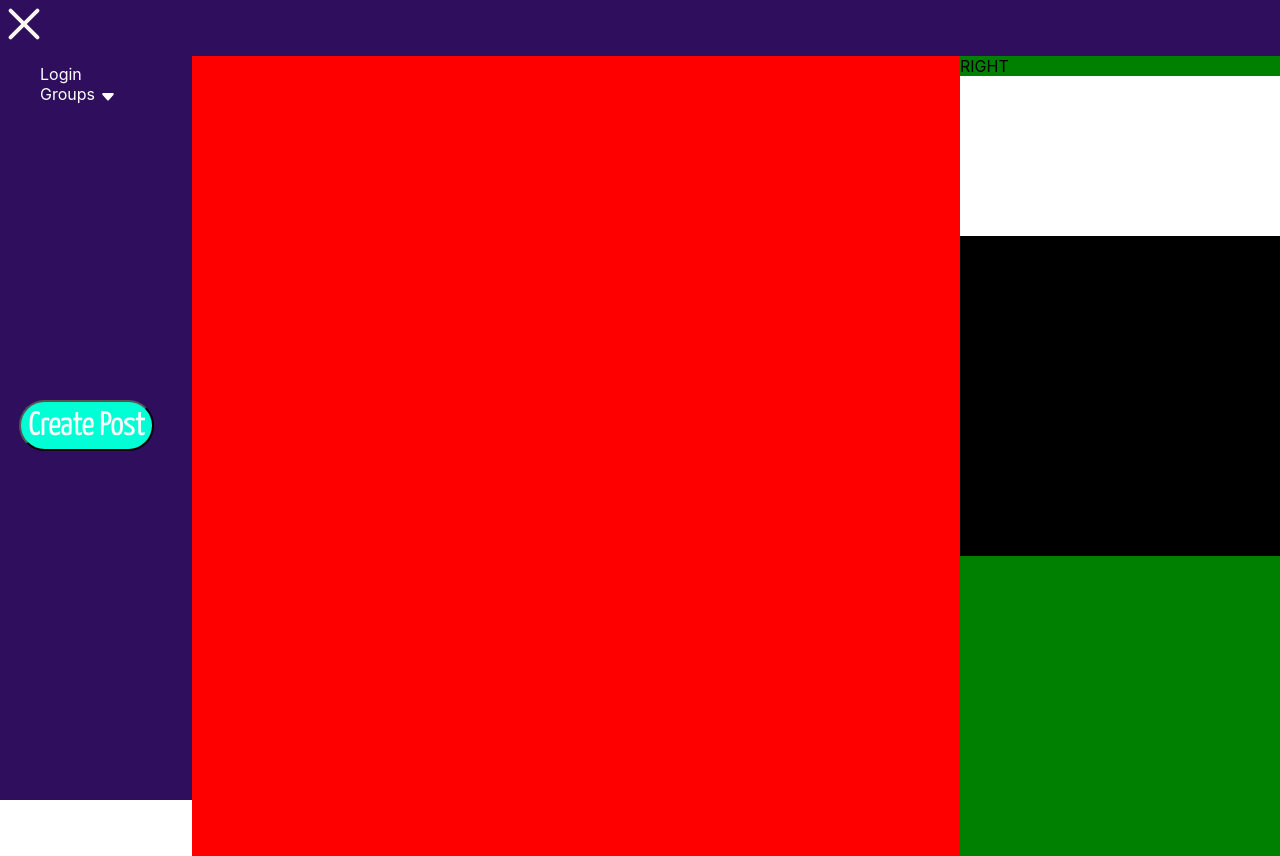
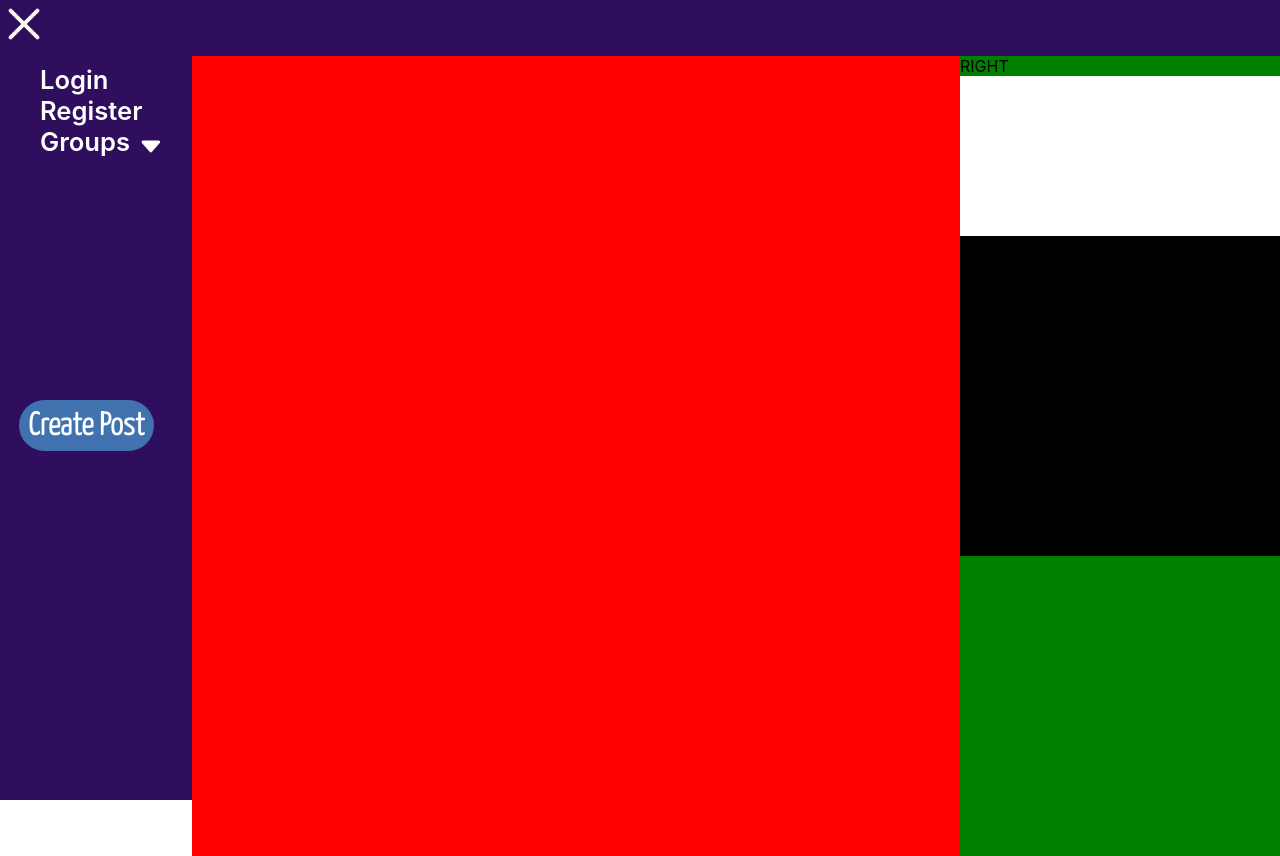
Before and after one commit to IN-Accurate/alumni-portal-rset, a React (Create React App) app in the folder client/: page / in a window 1280 px wide. Both pictures are taken after a click on the button 24 px from the left and 24 px from the top of the page. Shown: the top 856 px of the page. Built offline with nearby package versions, Linux system fonts and the light colour scheme.

Commit message:
Fix some fonts

```diff
--- a/client/src/CSS/Sidebar.css
+++ b/client/src/CSS/Sidebar.css
@@ -15,9 +15,11 @@ ul {
 }
 .nav-li {
   cursor: pointer;
+  font-size: 1.6em;
+  font-weight: 600;
 }
 .group-nav-li-icon {
-  padding: 5px;
+  padding: 8px;
 }
 .group-nav-li {
   display: flex;
@@ -45,6 +47,14 @@ ul {
   color: white;
   font-size: 2em;
   font-weight: 600;
-  background-color: #00ffd5;
+  background-color: #3f72af;
+  border: none;
   cursor: pointer;
+  transition: all 0.5s ease-in-out;
 }
+
+.create-post-btn:hover {
+  box-shadow: 0px 0px 20px white;
+  background-color: #000000;
+  color: #00ffd5;
+}
--- a/client/src/Components/Sidebar.js
+++ b/client/src/Components/Sidebar.js
@@ -10,6 +10,9 @@ function Sidebar() {
   const [showGroupsMenu, setShowGroupsMenu] = useState(false);
   const [avatar, setAvatar] = useState(true);
   let location = window.location.pathname;
+
+  function handleCreatePost() {}
+
   const navigate = useNavigate();
   useEffect(() => {
     setIsLoggedIn(true);
@@ -70,6 +73,12 @@ function Sidebar() {
             >
               Login
             </li>
+            <li
+              className='nav-li reg-nav-li'
+              onClick={() => navigate('/register')}
+            >
+              Register
+            </li>
             {isLoggedIn && (
               <>
                 <li>
@@ -106,7 +115,9 @@ function Sidebar() {
                     </ul>
                   )}
                 </li>
-                <button className='create-post-btn'>Create Post</button>
+                <button className='create-post-btn' onClick={handleCreatePost}>
+                  Create Post
+                </button>
               </>
             )}
           </ul>
```
